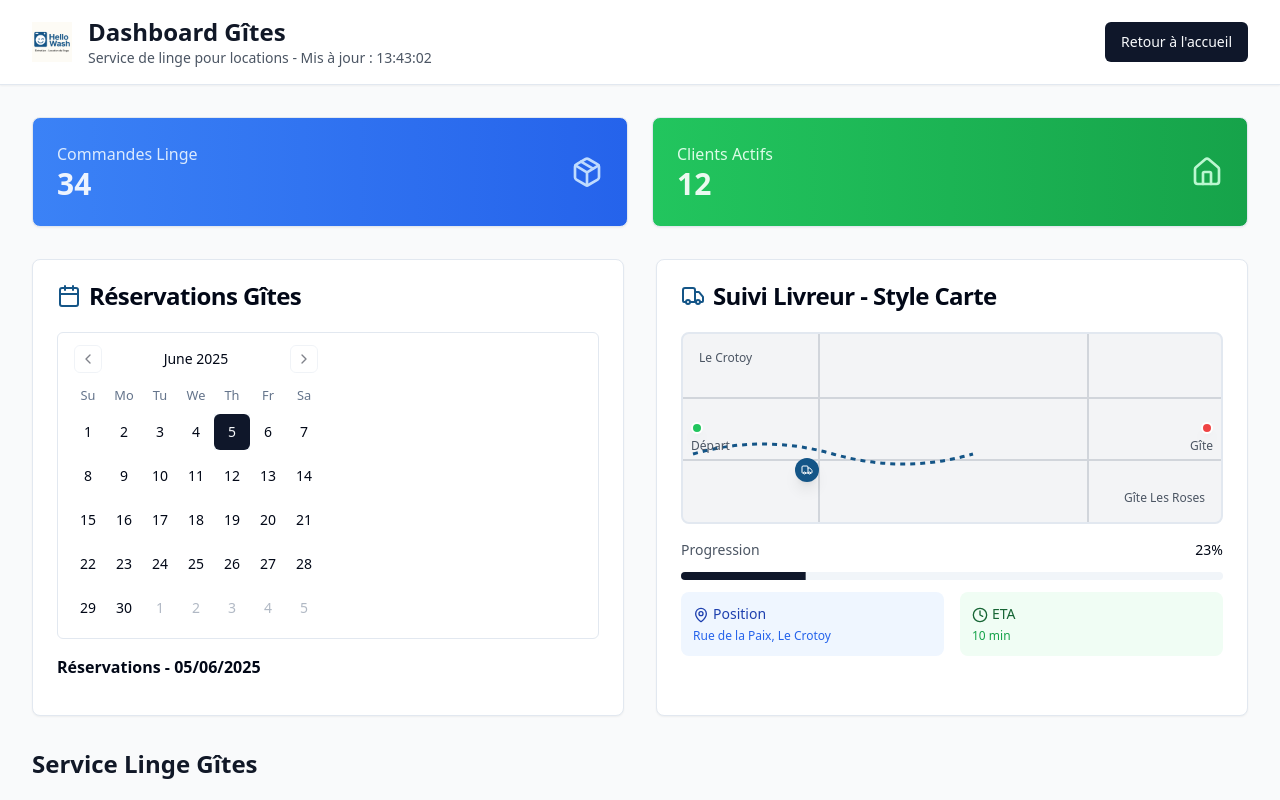
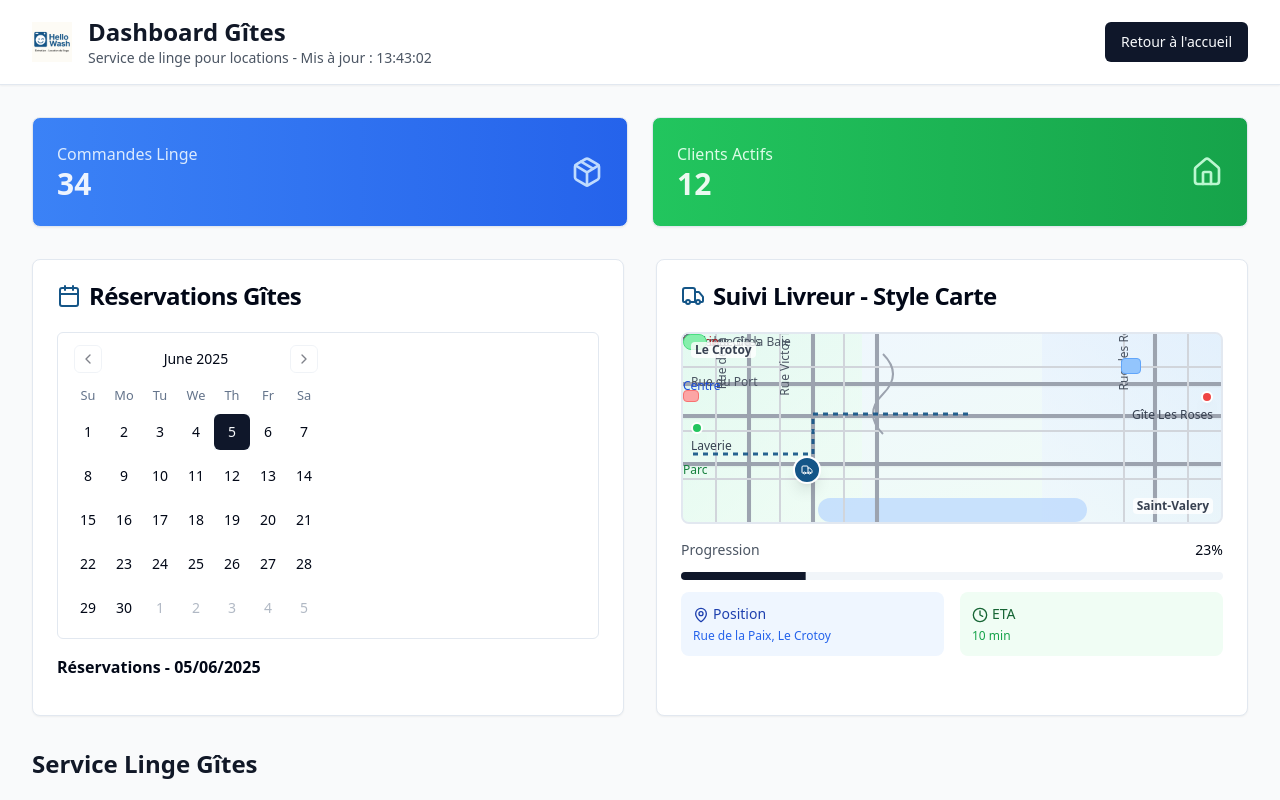
Before and after one commit to Thomasleroy80550/somme-wash-locale, a React (Vite) app: page /dashboard in a window 1280 px wide. Shown: the top 800 px of the page. Built offline with nearby package versions, Linux system fonts and the light colour scheme.

Commit message:
Improve dashboard map
Make the streets on the dashboard map more realistic.

```diff
--- a/src/pages/Dashboard.tsx
+++ b/src/pages/Dashboard.tsx
@@ -239,41 +239,112 @@ const Dashboard = () => {
               </CardTitle>
             </CardHeader>
             <CardContent className="space-y-4">
-              <div className="bg-gray-100 h-48 rounded-lg relative overflow-hidden border-2">
-                {/* Simulation de rues */}
+              <div className="bg-gradient-to-br from-blue-50 to-green-50 h-48 rounded-lg relative overflow-hidden border-2">
+                {/* Fond de carte avec quartiers */}
                 <div className="absolute inset-0">
-                  <div className="absolute top-1/3 left-0 right-0 h-0.5 bg-gray-300"></div>
-                  <div className="absolute top-2/3 left-0 right-0 h-0.5 bg-gray-300"></div>
-                  <div className="absolute left-1/4 top-0 bottom-0 w-0.5 bg-gray-300"></div>
-                  <div className="absolute left-3/4 top-0 bottom-0 w-0.5 bg-gray-300"></div>
+                  {/* Zone résidentielle */}
+                  <div className="absolute top-0 left-0 w-1/3 h-full bg-gradient-to-br from-green-100 to-green-50 opacity-60"></div>
+                  {/* Zone commerciale */}
+                  <div className="absolute top-0 right-0 w-1/3 h-full bg-gradient-to-bl from-blue-100 to-blue-50 opacity-60"></div>
+                  {/* Zone eau/rivière */}
+                  <div className="absolute bottom-0 left-1/4 w-1/2 h-6 bg-blue-200 opacity-80 rounded-full"></div>
+                </div>
+
+                {/* Réseau de rues réaliste */}
+                <div className="absolute inset-0">
+                  {/* Routes principales (horizontales) */}
+                  <div className="absolute top-12 left-0 right-0 h-1 bg-gray-400 shadow-sm"></div>
+                  <div className="absolute top-20 left-0 right-0 h-1 bg-gray-400 shadow-sm"></div>
+                  <div className="absolute top-32 left-0 right-0 h-1 bg-gray-400 shadow-sm"></div>
+
+                  {/* Routes principales (verticales) */}
+                  <div className="absolute left-16 top-0 bottom-0 w-1 bg-gray-400 shadow-sm"></div>
+                  <div className="absolute left-32 top-0 bottom-0 w-1 bg-gray-400 shadow-sm"></div>
+                  <div className="absolute left-48 top-0 bottom-0 w-1 bg-gray-400 shadow-sm"></div>
+                  <div className="absolute right-16 top-0 bottom-0 w-1 bg-gray-400 shadow-sm"></div>
+
+                  {/* Routes secondaires (plus fines) */}
+                  <div className="absolute top-8 left-0 right-0 h-0.5 bg-gray-300"></div>
+                  <div className="absolute top-24 left-0 right-0 h-0.5 bg-gray-300"></div>
+                  <div className="absolute top-36 left-0 right-0 h-0.5 bg-gray-300"></div>
+
+                  <div className="absolute left-8 top-0 bottom-0 w-0.5 bg-gray-300"></div>
+                  <div className="absolute left-24 top-0 bottom-0 w-0.5 bg-gray-300"></div>
+                  <div className="absolute left-40 top-0 bottom-0 w-0.5 bg-gray-300"></div>
+                  <div className="absolute right-8 top-0 bottom-0 w-0.5 bg-gray-300"></div>
+                  <div className="absolute right-24 top-0 bottom-0 w-0.5 bg-gray-300"></div>
+
+                  {/* Intersections (points de jonction) */}
+                  <div className="absolute top-11.5 left-15.5 w-2 h-2 bg-gray-500 rounded-full"></div>
+                  <div className="absolute top-11.5 left-31.5 w-2 h-2 bg-gray-500 rounded-full"></div>
+                  <div className="absolute top-11.5 left-47.5 w-2 h-2 bg-gray-500 rounded-full"></div>
+                  <div className="absolute top-19.5 left-15.5 w-2 h-2 bg-gray-500 rounded-full"></div>
+                  <div className="absolute top-19.5 left-31.5 w-2 h-2 bg-gray-500 rounded-full"></div>
+                  <div className="absolute top-31.5 left-15.5 w-2 h-2 bg-gray-500 rounded-full"></div>
+
+                  {/* Route courbe (contournement) */}
+                  <svg className="absolute inset-0 w-full h-full pointer-events-none">
+                    <path
+                      d="M 200,20 Q 220,40 200,60 Q 180,80 200,100"
+                      stroke="#9CA3AF"
+                      strokeWidth="2"
+                      fill="none"
+                    />
+                  </svg>
+                </div>
+
+                {/* Noms de rues */}
+                <div className="absolute inset-0 text-xs text-gray-600 font-medium">
+                  <span className="absolute top-10 left-2">Rue du Port</span>
+                  <span className="absolute top-18 left-2">Avenue de la Baie</span>
+                  <span className="absolute top-30 left-2">Bd des Gîtes</span>
+                  <span className="absolute top-2 left-14 transform -rotate-90 origin-center">Rue Victor Hugo</span>
+                  <span className="absolute top-2 left-30 transform -rotate-90 origin-center">Rue de la Paix</span>
+                  <span className="absolute top-2 right-14 transform -rotate-90 origin-center">Rue des Roses</span>
+                </div>
+
+                {/* Bâtiments/POI */}
+                <div className="absolute inset-0">
+                  {/* Mairie */}
+                  <div className="absolute top-14 left-18 w-4 h-3 bg-red-300 border border-red-400 rounded-sm"></div>
+                  <span className="absolute top-18 left-17 text-xs text-red-700">Mairie</span>
+
+                  {/* Parc */}
+                  <div className="absolute top-26 left-34 w-6 h-4 bg-green-300 border border-green-400 rounded-full"></div>
+                  <span className="absolute top-32 left-34 text-xs text-green-700">Parc</span>
+
+                  {/* Centre commercial */}
+                  <div className="absolute top-6 right-20 w-5 h-4 bg-blue-300 border border-blue-400 rounded-sm"></div>
+                  <span className="absolute top-11 right-22 text-xs text-blue-700">Centre</span>
                 </div>
 
                 {/* Itinéraire tracé */}
                 <svg className="absolute inset-0 w-full h-full">
                   <path
-                    d="M 10,120 Q 80,100 150,120 T 290,120"
+                    d="M 10,120 L 60,120 L 130,120 L 130,80 L 200,80 L 240,80 L 290,80"
                     stroke="#145587"
                     strokeWidth="3"
                     fill="none"
                     strokeDasharray="5,5"
+                    className="animate-pulse"
                   />
                 </svg>
 
                 {/* Point de départ */}
                 <div className="absolute left-2 top-1/2 transform -translate-y-1/2">
                   <div className="w-3 h-3 bg-green-500 rounded-full border-2 border-white shadow-lg"></div>
-                  <span className="absolute top-4 left-0 text-xs text-gray-600 whitespace-nowrap">Départ</span>
+                  <span className="absolute top-4 left-0 text-xs text-gray-700 whitespace-nowrap font-medium">Laverie</span>
                 </div>
 
                 {/* Point d'arrivée */}
-                <div className="absolute right-2 top-1/2 transform -translate-y-1/2">
+                <div className="absolute right-2 top-1/3 transform -translate-y-1/2">
                   <div className="w-3 h-3 bg-red-500 rounded-full border-2 border-white shadow-lg"></div>
-                  <span className="absolute top-4 right-0 text-xs text-gray-600 whitespace-nowrap">Gîte</span>
+                  <span className="absolute top-4 right-0 text-xs text-gray-700 whitespace-nowrap font-medium">Gîte Les Roses</span>
                 </div>
 
                 {/* Livreur en mouvement */}
                 <div
-                  className="absolute w-6 h-6 bg-[#145587] rounded-full transform -translate-x-1/2 -translate-y-1/2 transition-all duration-2000 ease-linear flex items-center justify-center shadow-lg"
+                  className="absolute w-7 h-7 bg-[#145587] rounded-full transform -translate-x-1/2 -translate-y-1/2 transition-all duration-2000 ease-linear flex items-center justify-center shadow-lg border-2 border-white z-10"
                   style={{
                     left: `${driverPosition.x}%`,
                     top: `${driverPosition.y}%`
@@ -282,9 +353,9 @@ const Dashboard = () => {
                   <Truck className="h-3 w-3 text-white" />
                 </div>
 
-                {/* Zones d'intérêt */}
-                <div className="absolute top-4 left-4 text-xs text-gray-600">Le Crotoy</div>
-                <div className="absolute bottom-4 right-4 text-xs text-gray-600">Gîte Les Roses</div>
+                {/* Zones d'intérêt avec labels */}
+                <div className="absolute top-2 left-2 text-xs text-gray-700 font-bold bg-white/80 px-1 rounded">Le Crotoy</div>
+                <div className="absolute bottom-2 right-2 text-xs text-gray-700 font-bold bg-white/80 px-1 rounded">Saint-Valery</div>
               </div>
 
               <div className="space-y-3">
```
